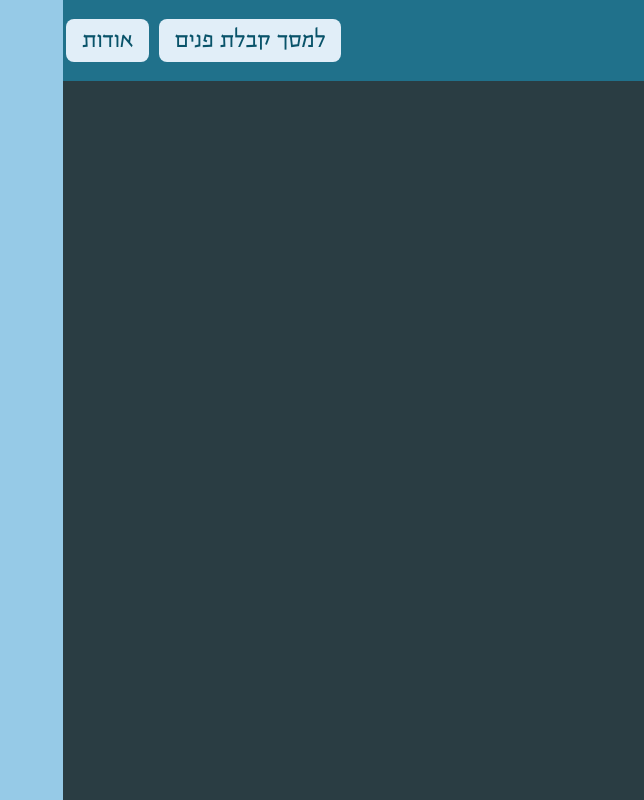
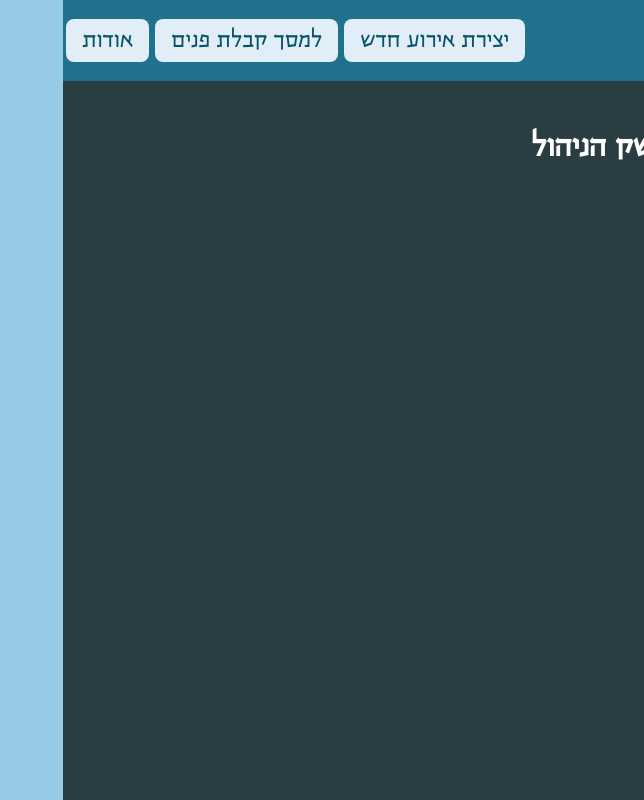
Before and after one commit to Yinon-bar/10Dance-v2-client, a React (Vite) app: page /admin in a window 1280 px wide. Shown: the top 800 px of the page, without its empty margins (636-1280 px from the left). Built offline with nearby package versions, Linux system fonts and the light colour scheme.

Commit message:
admin screen

```diff
--- a/src/Components/Header/HeaderAdmin/HeaderAdmin.css
+++ b/src/Components/Header/HeaderAdmin/HeaderAdmin.css
@@ -21,7 +21,7 @@ h3 {
 }
 
 .HeaderAdmin .container .content .btn-group {
-    width: 22%;
+    /* width: 30%; */
     display: flex;
     align-items: center;
     justify-content: space-between;
--- a/src/Components/Header/HeaderAdmin/HeaderAdmin.jsx
+++ b/src/Components/Header/HeaderAdmin/HeaderAdmin.jsx
@@ -7,6 +7,9 @@ function HeaderAdmin() {
                 <div className="content">
                     <h3>שלום ינון בר</h3>
                     <div className="btn-group">
+                        <button className="btn btn-primary">
+                            יצירת אירוע חדש
+                        </button>
                         <button className="btn btn-primary">
                             למסך קבלת פנים
                         </button>
--- a/src/Components/Pages/Admin/Admin.css
+++ b/src/Components/Pages/Admin/Admin.css
@@ -6,11 +6,23 @@
     background-color: #2a3d43;
 }
 
-.Admin .container .content {
+.Admin .container {
+    height: 100%;
+}
+
+.Admin > .container > .content {
+    display: flex;
+    flex-direction: column;
+    align-items: center;
     width: 100%;
     color: #fff;
+    height: 100%;
 }
 
 .Admin .container .content h1 {
+    margin: 3rem;
+}
+
+.Admin > .container > .content button {
     margin-top: 1rem;
 }
```
